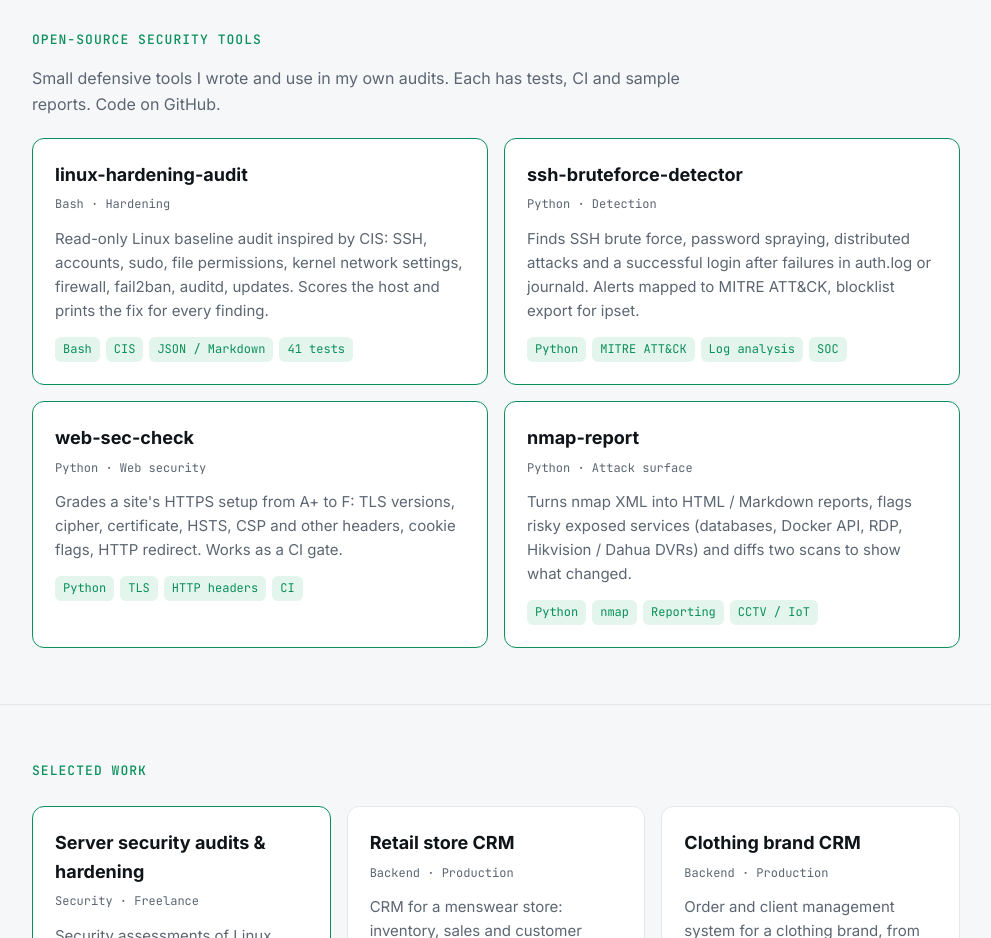
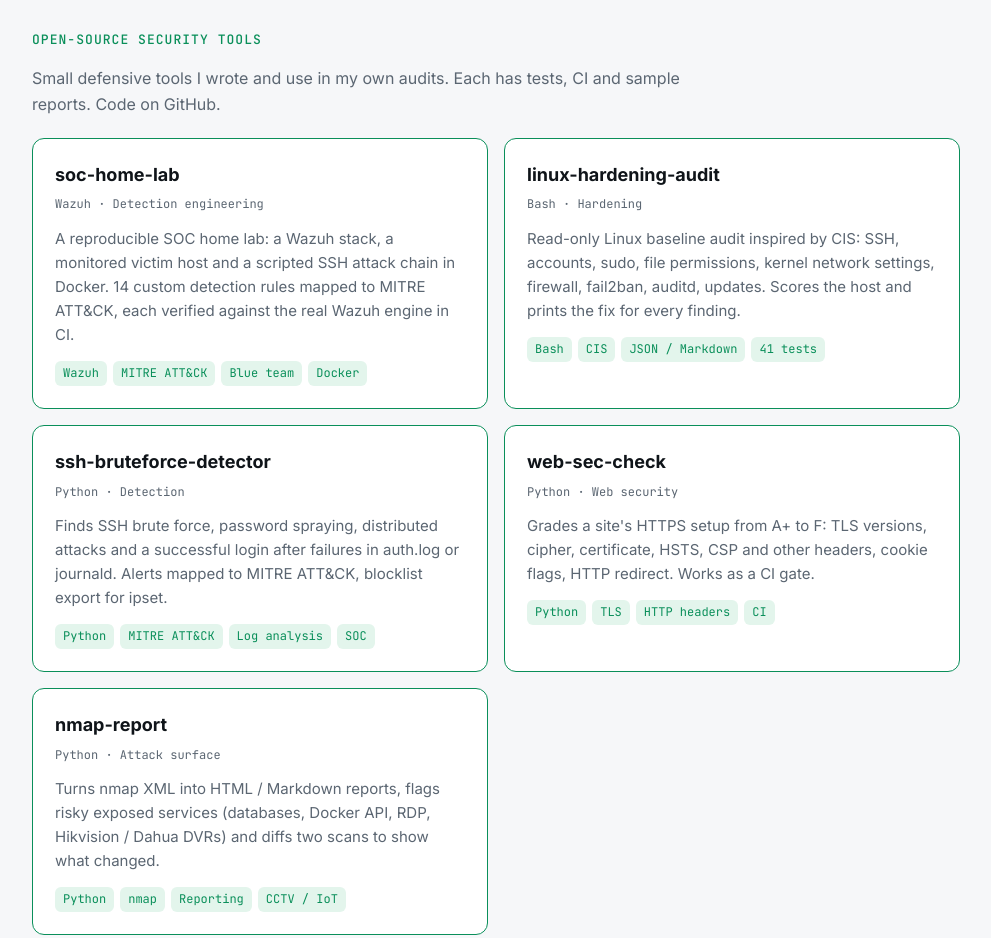
Before and after one commit to darkside0001/darkside0001.github.io, a plain HTML site: page index.html in a window 1280 px wide. Shown: the part 1280-2218 px from the top of the page, without its empty margins (144-1135 px from the left). Drawn offline with Linux system fonts and the light colour scheme.

Commit message:
Add soc-home-lab to the Tools section

```diff
--- a/index.html
+++ b/index.html
@@ -116,6 +116,12 @@ footer{padding:32px 0;border-top:1px solid var(--line);color:var(--muted);font-s
   <p class="lead-note">Small defensive tools I wrote and use in my own audits. Each has tests, CI and sample reports. Code on GitHub.</p>
   <div class="grid two">
     <article class="card featured">
+      <h3><a href="https://github.com/darkside0001/soc-home-lab">soc-home-lab</a></h3>
+      <p class="kind">Wazuh · Detection engineering</p>
+      <p>A reproducible SOC home lab: a Wazuh stack, a monitored victim host and a scripted SSH attack chain in Docker. 14 custom detection rules mapped to MITRE ATT&amp;CK, each verified against the real Wazuh engine in CI.</p>
+      <ul class="chips"><li>Wazuh</li><li>MITRE ATT&amp;CK</li><li>Blue team</li><li>Docker</li></ul>
+    </article>
+    <article class="card featured">
       <h3><a href="https://github.com/darkside0001/linux-hardening-audit">linux-hardening-audit</a></h3>
       <p class="kind">Bash · Hardening</p>
       <p>Read-only Linux baseline audit inspired by CIS: SSH, accounts, sudo, file permissions, kernel network settings, firewall, fail2ban, auditd, updates. Scores the host and prints the fix for every finding.</p>
```
